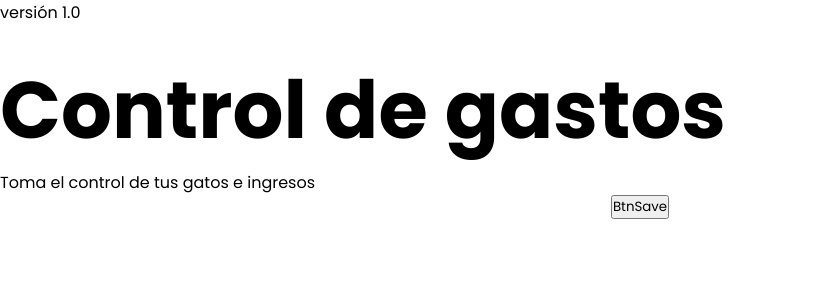
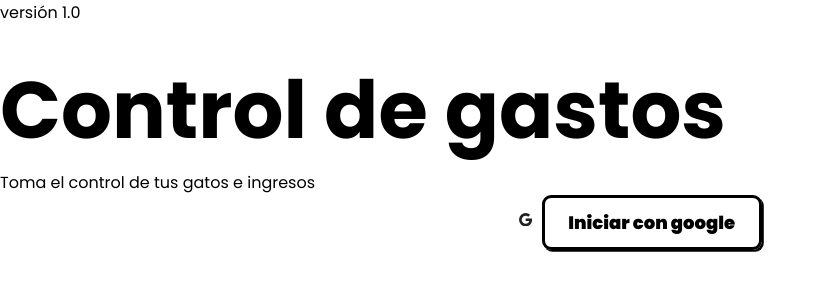
Before and after one commit to vengardus/react-control-gastos-v01, a React (Vite) app: page / in a window 1280 px wide. Shown: the top 300 px of the page, without its empty margins (0-827 px from the left). Built offline with nearby package versions, Linux system fonts and the light colour scheme.

Commit message:
feat:BtnSave;ThemeContext

```diff
--- a/package.json
+++ b/package.json
@@ -10,6 +10,7 @@
     "preview": "vite preview"
   },
   "dependencies": {
+    "prop-types": "^15.8.1",
     "react": "^18.2.0",
     "react-dom": "^18.2.0",
     "react-icons": "^4.11.0",
--- a/src/App.jsx
+++ b/src/App.jsx
@@ -1,13 +1,27 @@
 //import './App.css'
+import { useState } from 'react'
 import { MyRoutes } from './routers/routes'
+import { createContext } from "react"
+import { Light, Dark } from './styles/themes'
+import { ThemeProvider } from 'styled-components'
+
+export const ThemeContext = createContext(null)
 
 function App() {
+  const [ theme, setTheme ] = useState("light")
+  const themeStyle = (theme === "light") ? Light : Dark
 
   return (
     <>
-      <MyRoutes/>
+      <ThemeContext.Provider value={{ setTheme, theme }}>
+        <ThemeProvider theme={themeStyle} >
+          <MyRoutes />
+        </ThemeProvider>
+      </ThemeContext.Provider>
     </>
   )
 }
 
+
+
 export default App
--- /dev/null
+++ b/src/components/atomos/Icon.jsx
@@ -0,0 +1,5 @@
+import styled from "styled-components";
+
+export const Icon = styled.span`
+    color: ${(props) => props.theme.text};
+`
--- a/src/components/moleculas/BtnSave.jsx
+++ b/src/components/moleculas/BtnSave.jsx
@@ -1,12 +1,25 @@
 import styled from "styled-components"
+import PropTypes from 'prop-types'
+import { Icon } from "../atomos/Icon"
 
-styled
-export function BtnSave() {
+
+export const BtnSave = (props) => {
+
     return (
-        <Container>
-            <div>BtnSave</div>
+        <Container type="submit" bgColor={props.bgColor}>
+            <Icon>{props.icon}</Icon>
+            <span className="btn" onClick={props.func}>
+                {props.title}
+            </span>
         </Container>
     )
+}
+
+BtnSave.propTypes = {
+    func: PropTypes.func,
+    title: PropTypes.string,
+    bgColor: PropTypes.string,
+    icon: PropTypes.string
 }
 
 const Container = styled.button`
@@ -14,4 +27,28 @@ const Container = styled.button`
     justify-content: center;
     align-items: center;
     text-decoration: none;
+    border: none;
+    gap: 10px;
+    background-color:initial;
+    .btn {
+        background: ${(props) => props.bgColor};
+        padding: 0.6em 1.3em;
+        font-weight: 900;
+        font-size: 18px;
+        border: 3px solid black;
+        border-radius: 0.5em;
+        box-shadow: 0.1em 0.1em #000;
+        transition: 0.2s;
+        white-space: 1px;
+        color: #000;
+        cursor: pointer;
+        &:hover {
+            transform: translate(-0.05em, -0.05em);
+            box-shadow: 0.15em 0.15em #000;
+        }
+        &:active {
+            transform: translate(0.05em, 0.05em);
+            box-shadow: 0.1em 0.1em #000;
+        }
+    }
 `
--- a/src/components/templates/HomeTeplate.jsx
+++ b/src/components/templates/HomeTeplate.jsx
@@ -1,4 +1,4 @@
-export function HomeTeplate() {
+export const HomeTeplate = () => {
   return (
     <div>HomeTeplate</div>
   )
--- a/src/components/templates/LoginTemplate.jsx
+++ b/src/components/templates/LoginTemplate.jsx
@@ -1,7 +1,9 @@
 import styled from "styled-components"
 import { BtnSave } from "../moleculas/BtnSave"
+import {v} from "../../styles/variables"
 
-export default function LoginTemplate() {
+
+export const LoginTemplate = () => {
   return (
     <div>
       <span>versión 1.0</span>
@@ -11,7 +13,10 @@ export default function LoginTemplate() {
       <Title>Control de gastos</Title>
       <p>Toma el control de tus gatos e ingresos</p>
       <ContainerButton>
-        <BtnSave/>
+        <BtnSave
+          title={"Iniciar con google"}
+          icon={<v.iconogoogle/>}
+        />
       </ContainerButton>
     </div>
   )
--- a/src/pages/HomePage.jsx
+++ b/src/pages/HomePage.jsx
@@ -1,5 +1,5 @@
 
-export function HomePage() {
+export const HomePage = () => {
   return (
     <div>HomePage</div>
   )
--- a/src/pages/LoginPage.jsx
+++ b/src/pages/LoginPage.jsx
@@ -1,6 +1,6 @@
-import LoginTemplate from "../components/templates/LoginTemplate";
+import {LoginTemplate} from "../components/templates/LoginTemplate";
 
-export function LoginPage() {
+export const LoginPage = () => {
   return (
     <LoginTemplate/>
   )
```
Also changed, not shown: 2 other files (tests, documents, lock files or other folders).
